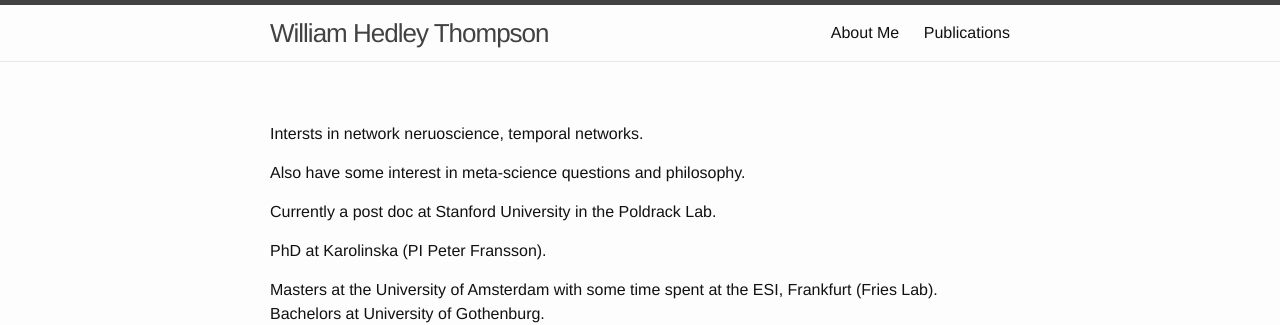
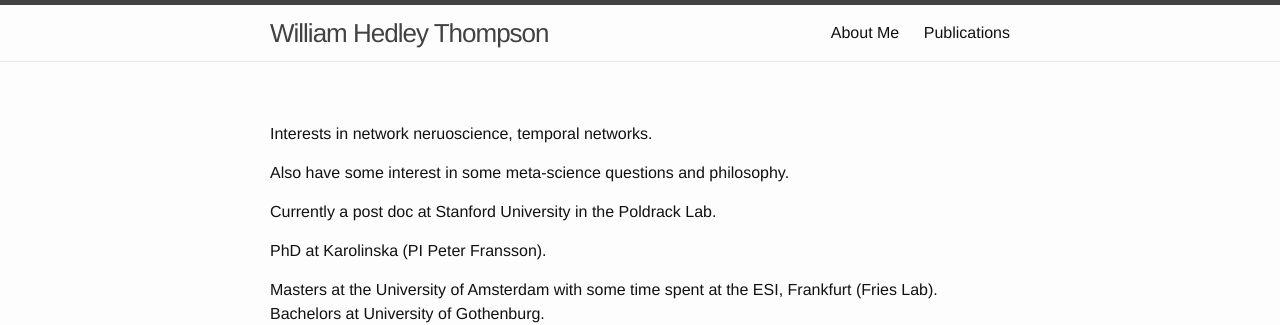
Before and after one commit to wiheto/wiheto.github.io, a Jekyll site: the page built from index.html, in a window 1280 px wide. Shown: the top 325 px of the page. Built offline with Jekyll 4.4.1, drawn with Linux system fonts in a browser that asks for light colours.

Commit message:
spelling

```diff
--- a/_config.yml
+++ b/_config.yml
@@ -9,8 +9,8 @@
 title: William Hedley Thompson
 email: hedley[@]startmail.com
 description: > # this means to ignore newlines until "baseurl:"
-  Intersts in network neruoscience, temporal networks.<p>
-  Also have some interest in meta-science questions and philosophy.<p>
+  Interests in network neruoscience, temporal networks.<p>
+  Also have some interest in some meta-science questions and philosophy.<p>
   Currently a post doc at Stanford University in the Poldrack Lab.<p>
   PhD at Karolinska (PI Peter Fransson).<p>
   Masters at the University of Amsterdam with some time spent at the ESI, Frankfurt (Fries Lab). Bachelors at University of Gothenburg.<p>
```
